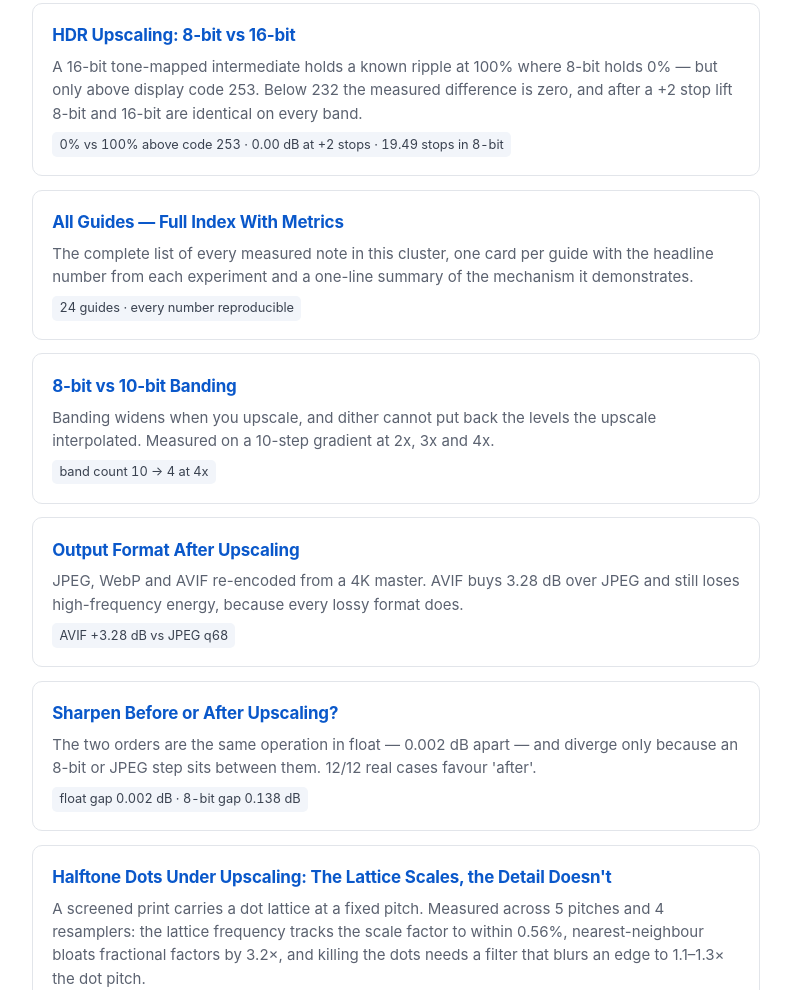
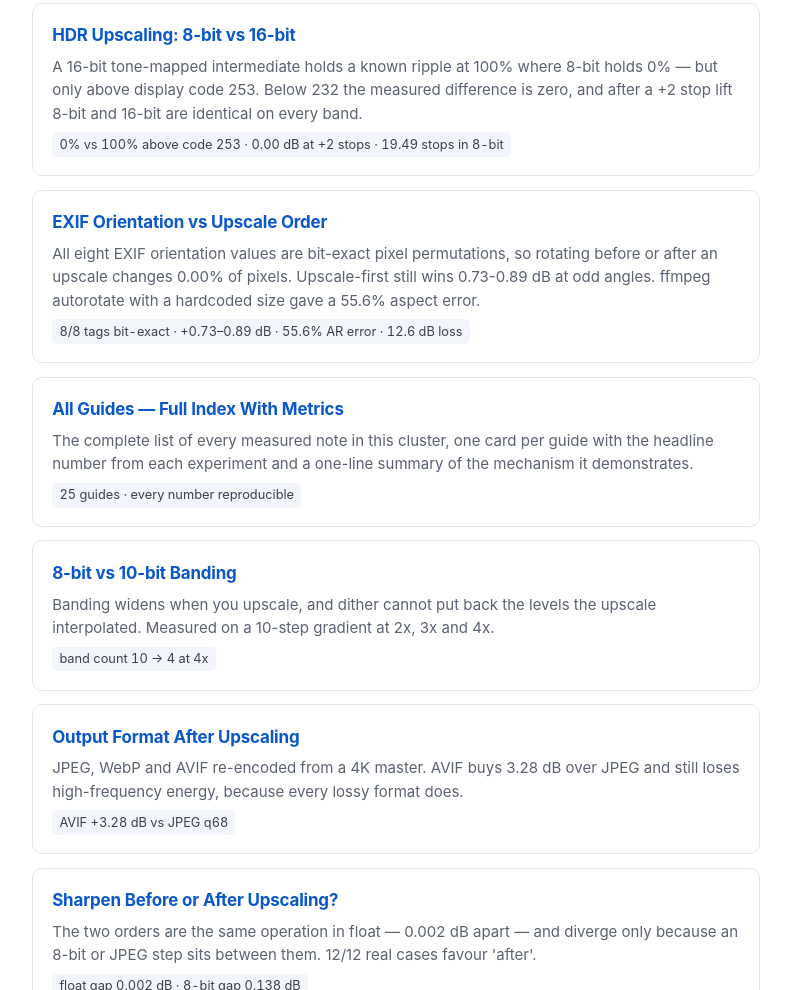
Before and after one commit to celticgemini001/celticgemini001.github.io, a plain HTML site: page index.html in a window 1280 px wide. Shown: the part 4202-5192 px from the top of the page, without its empty margins (244-1035 px from the left). Drawn offline with Linux system fonts and the light colour scheme.

Commit message:
Add EXIF orientation guide: root card + sitemap entry, bump guide count to 25

```diff
--- a/index.html
+++ b/index.html
@@ -224,12 +224,20 @@ that margin does not.</p>
   <span class="metric">0% vs 100% above code 253 · 0.00 dB at +2 stops · 19.49 stops in 8-bit</span>
 </a>
 
+<a class="card" href="/upgolab-exif-orientation-upscale/">
+  <h3>EXIF Orientation vs Upscale Order</h3>
+  <p>All eight EXIF orientation values are bit-exact pixel permutations, so rotating before or
+  after an upscale changes 0.00% of pixels. Upscale-first still wins 0.73-0.89 dB at odd angles.
+  ffmpeg autorotate with a hardcoded size gave a 55.6% aspect error.</p>
+  <span class="metric">8/8 tags bit-exact · +0.73–0.89 dB · 55.6% AR error · 12.6 dB loss</span>
+</a>
+
 <a class="card" href="/upgolab-tools/">
   <h3>All Guides — Full Index With Metrics</h3>
   <p>The complete list of every measured note in this cluster, one card per guide with the
   headline number from each experiment and a one-line summary of the mechanism it
   demonstrates.</p>
-  <span class="metric">24 guides · every number reproducible</span>
+  <span class="metric">25 guides · every number reproducible</span>
 </a>
 
 <a class="card" href="/upgolab-bit-depth-banding/">
--- a/sitemap.xml
+++ b/sitemap.xml
@@ -26,4 +26,5 @@
   <url><loc>https://celticgemini001.github.io/upgolab-upscale-vs-reshoot/</loc><lastmod>2026-11-16</lastmod><priority>0.8</priority></url>
   <url><loc>https://celticgemini001.github.io/upgolab-video-upscaling-limits/</loc><lastmod>2026-11-16</lastmod><priority>0.9</priority></url>
   <url><loc>https://celticgemini001.github.io/upgolab-what-nofollow-means/</loc><lastmod>2026-11-16</lastmod><priority>0.8</priority></url>
+  <url><loc>https://celticgemini001.github.io/upgolab-exif-orientation-upscale/</loc><lastmod>2026-11-17</lastmod><priority>0.8</priority></url>
 </urlset>
```
